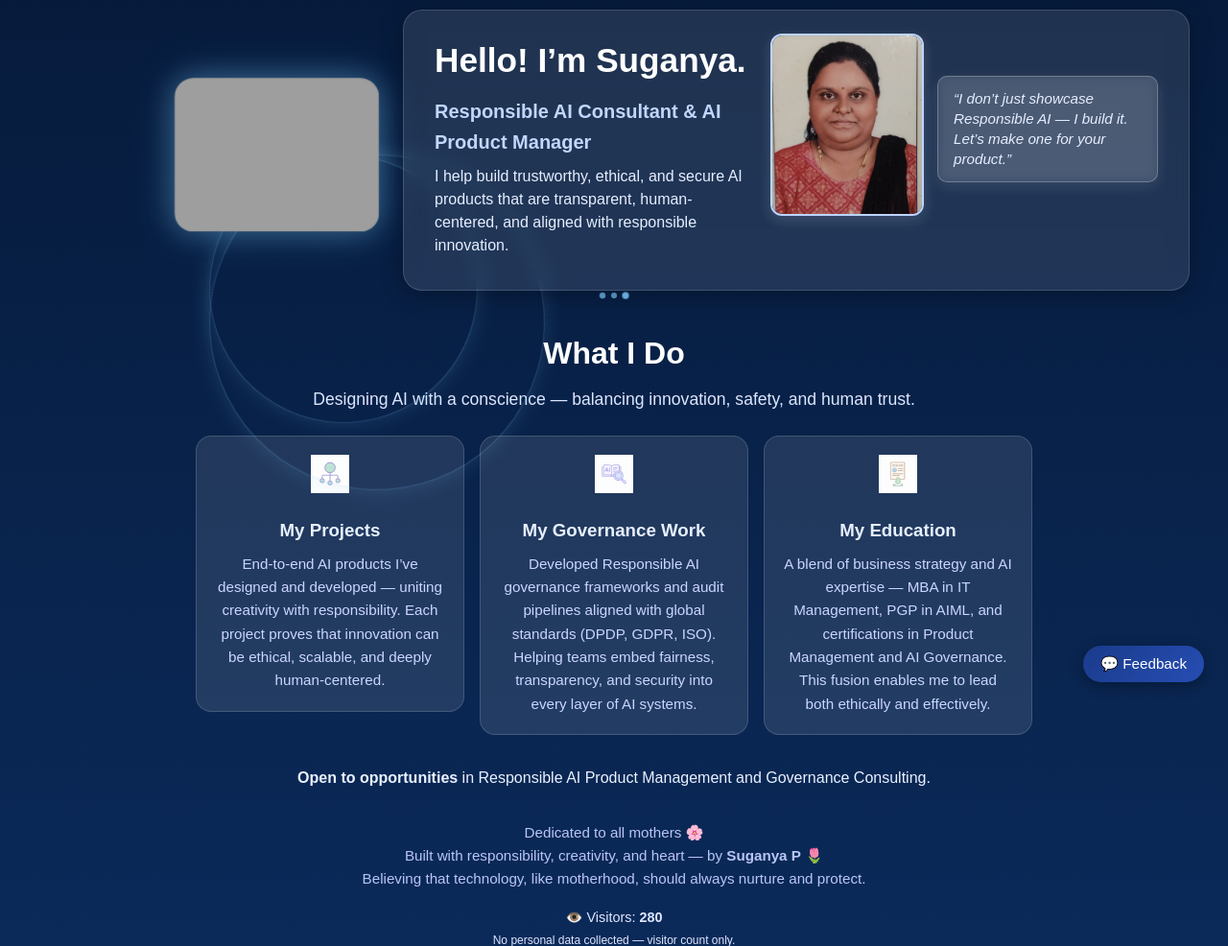
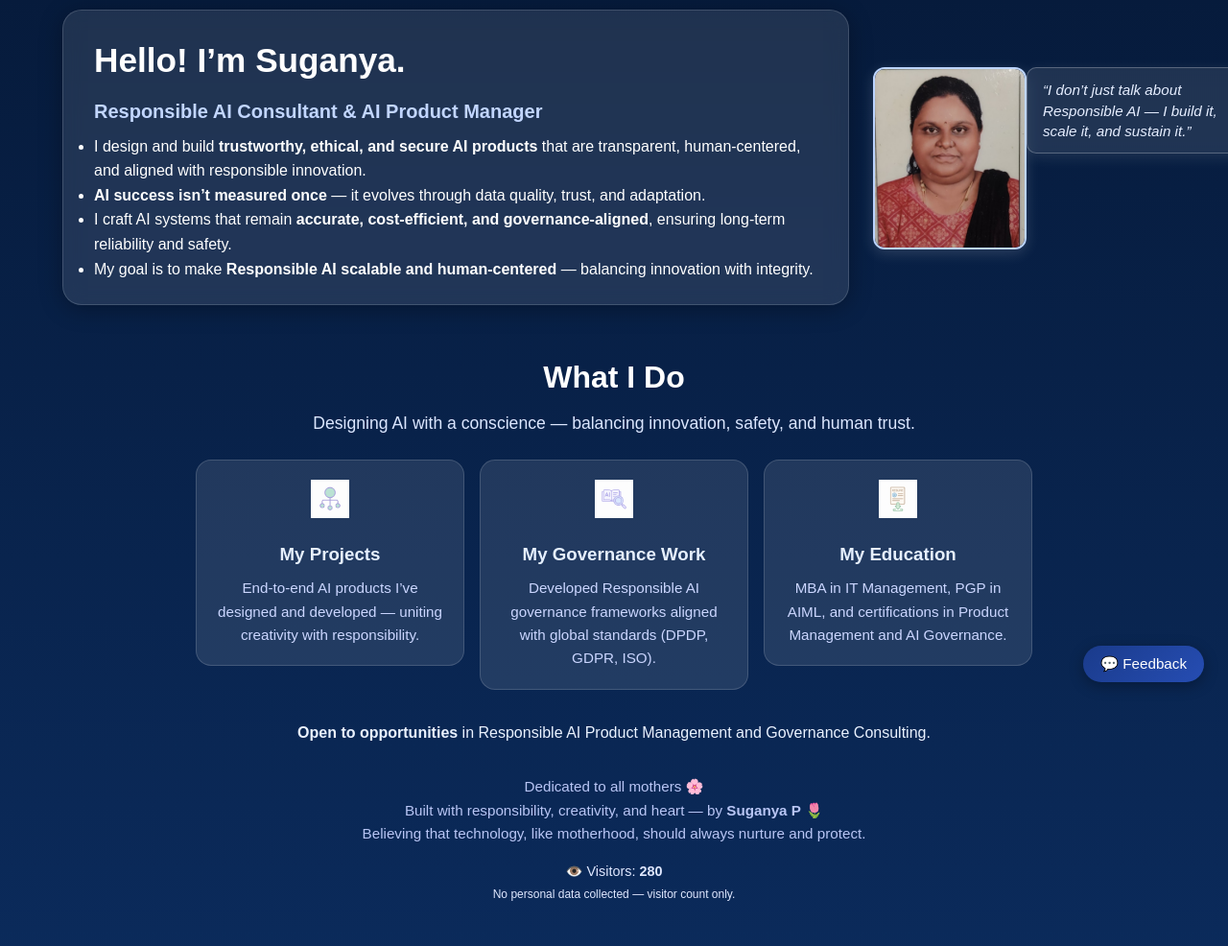
Before and after one commit to suganyaGaurav/Product-Manager-Portfolio, a Flask app: page / in a window 1280 px wide. Shown: the part 64-1050 px from the top of the page at 96% size. Run offline with Flask 3, Linux system fonts and the light colour scheme; grey boxes are pictures that could not be loaded.

Commit message:
Update index.html

```diff
--- a/templates/index.html
+++ b/templates/index.html
@@ -8,8 +8,6 @@ Refined Blue-Themed Layout • Responsible AI & Ethical Design
   <meta charset="UTF-8" />
   <meta name="viewport" content="width=device-width, initial-scale=1.0" />
   <title>Suganya P | AI Product Manager</title>
-
-  <!-- ✅ Corrected CSS Path -->
   <link rel="stylesheet" href="{{ url_for('static', filename='css/style.css') }}">
 </head>
 <body>
@@ -26,63 +24,52 @@ Refined Blue-Themed Layout • Responsible AI & Ethical Design
   </header>
 
   <!-- ==========================================================
-    🌈 HERO SECTION – Two Column Layout
+    🌈 HERO SECTION – Balanced 3-Column Layout
   =========================================================== -->
   <section class="hero">
     <div class="hero-container">
 
-      <!-- LEFT SIDE: Responsible PM Image with Animated Glow + Orbits -->
+      <!-- LEFT SIDE: Circular Image -->
       <div class="hero-left">
-        <div class="orbit-container">
-          <div class="orbit orbit1"></div>
-          <div class="orbit orbit2"></div>
-        </div>
-
         <img
           src="{{ url_for('static', filename='images/suganya_Responsible_PM.png') }}"
           alt="Responsible AI Product Manager"
-          class="hero-image-left animated-circle"
+          class="hero-image-left"
         />
       </div>
 
-      <!-- RIGHT SIDE: Hero Card -->
-      <div class="hero-right">
+      <!-- CENTER: Hello Section -->
+      <div class="hero-center">
         <div class="hero-card">
           <div class="hero-text">
             <h1>Hello! I’m Suganya.</h1>
             <h2>Responsible AI Consultant & AI Product Manager</h2>
-            <p>
-              I help build trustworthy, ethical, and secure AI products that are transparent,
-              human-centered, and aligned with responsible innovation.
-            </p>
-          </div>
 
-          <!-- 🌸 Profile Photo + Quote Bubble -->
-          <div class="hero-image">
-            <div class="photo-frame">
-              <img
-                src="{{ url_for('static', filename='images/profile.jpg') }}"
-                alt="Suganya Profile"
-              />
-            </div>
-
-            <!-- 💬 Quote Dialogue Box -->
-            <div class="quote-box">
-              <p>“I don’t just showcase Responsible AI — I build it.<br>Let’s make one for your product.”</p>
-            </div>
+            <ul>
+              <li>I design and build <b>trustworthy, ethical, and secure AI products</b> that are transparent, human-centered, and aligned with responsible innovation.</li>
+              <li><b>AI success isn’t measured once</b> — it evolves through data quality, trust, and adaptation.</li>
+              <li>I craft AI systems that remain <b>accurate, cost-efficient, and governance-aligned</b>, ensuring long-term reliability and safety.</li>
+              <li>My goal is to make <b>Responsible AI scalable and human-centered</b> — balancing innovation with integrity.</li>
+            </ul>
           </div>
         </div>
       </div>
+
+      <!-- RIGHT SIDE: Profile + Quote -->
+      <div class="hero-right">
+        <div class="photo-frame">
+          <img src="{{ url_for('static', filename='images/profile.jpg') }}" alt="Suganya Profile" />
+        </div>
+        <div class="quote-box">
+          <p>“I don’t just talk about Responsible AI — I build it, scale it, and sustain it.”</p>
+        </div>
+      </div>
+
     </div>
   </section>
 
-  <!-- 🔵 Floating AI Bridge Dots -->
-  <div class="ai-bridge">
-    <span></span><span></span><span></span>
-  </div>
-
   <!-- ==========================================================
-  💼 WHAT I DO SECTION – Refined Layout
+  💼 WHAT I DO SECTION
   =========================================================== -->
   <section id="what-i-do" class="section">
     <h2 class="section-title">What I Do</h2>
@@ -91,52 +78,35 @@ Refined Blue-Themed Layout • Responsible AI & Ethical Design
     </p>
 
     <div class="cards-container">
-
-      <!-- 🌼 Project Card -->
       <a href="{{ url_for('projects') }}" class="info-card-link">
         <div class="info-card">
           <img src="{{ url_for('static', filename='icons/projects.png') }}" alt="Projects Icon" class="card-icon">
           <h3>My Projects</h3>
-          <p>
-            End-to-end AI products I’ve designed and developed — uniting creativity with responsibility.
-            Each project proves that innovation can be ethical, scalable, and deeply human-centered.
-          </p>
+          <p>End-to-end AI products I’ve designed and developed — uniting creativity with responsibility.</p>
         </div>
       </a>
 
-      <!-- 🌼 Governance Card -->
       <a href="{{ url_for('governance') }}" class="info-card-link">
         <div class="info-card">
           <img src="{{ url_for('static', filename='icons/governance.png') }}" alt="Governance Icon" class="card-icon">
           <h3>My Governance Work</h3>
-          <p>
-            Developed Responsible AI governance frameworks and audit pipelines aligned with global standards
-            (DPDP, GDPR, ISO). Helping teams embed fairness, transparency, and security into every layer of AI systems.
-          </p>
+          <p>Developed Responsible AI governance frameworks aligned with global standards (DPDP, GDPR, ISO).</p>
         </div>
       </a>
 
-      <!-- 🌼 Education Card -->
       <a href="{{ url_for('education') }}" class="info-card-link">
         <div class="info-card">
           <img src="{{ url_for('static', filename='icons/resume.png') }}" alt="Education Icon" class="card-icon">
           <h3>My Education</h3>
-          <p>
-            A blend of business strategy and AI expertise — MBA in IT Management, PGP in AIML, and certifications
-            in Product Management and AI Governance. This fusion enables me to lead both ethically and effectively.
-          </p>
+          <p>MBA in IT Management, PGP in AIML, and certifications in Product Management and AI Governance.</p>
         </div>
       </a>
     </div>
 
-    <!-- 🌸 Collaboration Invitation -->
     <div class="collaboration-note">
-      <p>
-        <strong>Open to opportunities</strong> in Responsible AI Product Management and Governance Consulting.
-      </p>
+      <p><strong>Open to opportunities</strong> in Responsible AI Product Management and Governance Consulting.</p>
     </div>
 
-    <!-- 🌺 Signature Line -->
     <footer class="signature">
       <p>
         Dedicated to all mothers 🌸 <br>
@@ -155,21 +125,13 @@ Refined Blue-Themed Layout • Responsible AI & Ethical Design
   =========================================================== -->
   <footer>
     <div class="footer-container">
-      <!-- ==========================================================
-          💬 FLOATING FEEDBACK WIDGET (Bottom Right)
-      =========================================================== -->
       <div class="feedback-widget">
-        <!-- 💬 Toggle Button -->
         <button id="feedbackToggle" class="feedback-toggle">💬 Feedback</button>
-
-        <!-- 💌 Feedback Popup -->
         <div class="feedback-box" id="feedbackFormContainer">
           <div class="feedback-header">
             <span>💬 Share your feedback</span>
             <button id="closeFeedback" class="close-btn">✕</button>
           </div>
-
-          <!-- Feedback Form -->
           <form id="feedbackForm" action="/submit_feedback" method="POST">
             <input type="text" name="name" placeholder="Your Name" required />
             <input type="email" name="email" placeholder="Your Email ID" required />
@@ -182,20 +144,18 @@ Refined Blue-Themed Layout • Responsible AI & Ethical Design
   </footer>
 
   <!-- ==========================================================
-  🧠 SCRIPT – TOGGLE FEEDBACK FORM VISIBILITY
+  🧠 SCRIPT – FEEDBACK TOGGLE
   =========================================================== -->
   <script>
     const feedbackToggle = document.getElementById("feedbackToggle");
     const feedbackFormContainer = document.getElementById("feedbackFormContainer");
     const closeFeedback = document.getElementById("closeFeedback");
 
-    // 🌸 Open feedback box
     feedbackToggle.addEventListener("click", () => {
       feedbackFormContainer.style.display = "block";
       feedbackToggle.style.display = "none";
     });
 
-    // 🌸 Close feedback box
     closeFeedback.addEventListener("click", () => {
       feedbackFormContainer.style.display = "none";
       feedbackToggle.style.display = "block";
```
